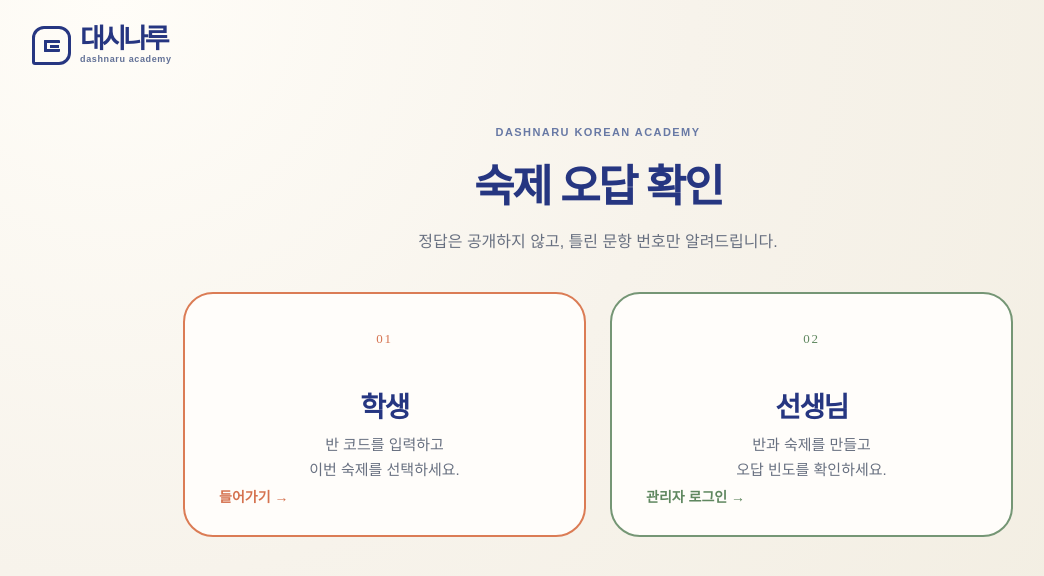
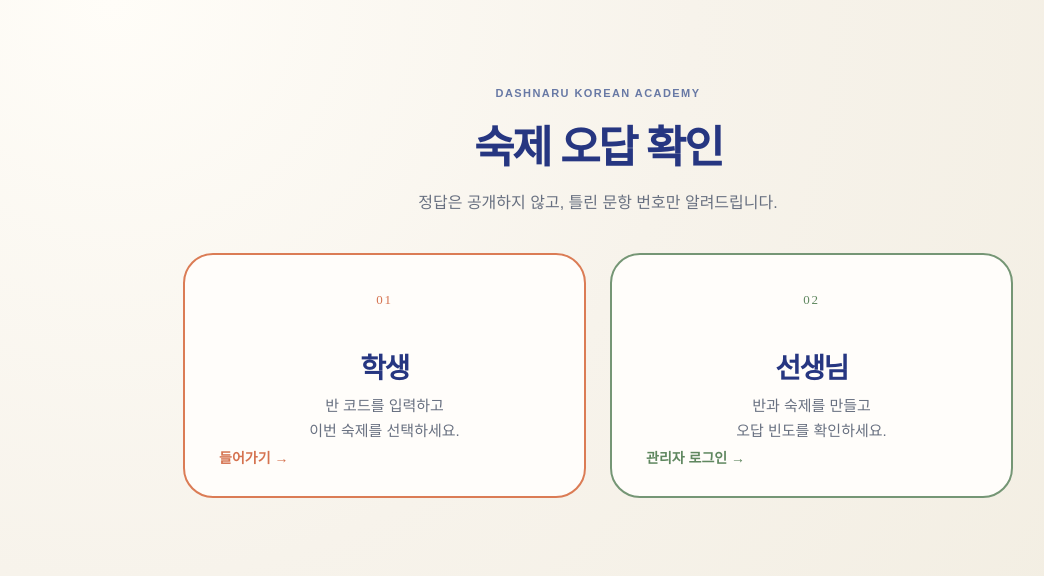
Before and after one commit to vickeycollab/kims, a Next.js app: page / in a window 1280 px wide. Shown: the top 576 px of the page, without its empty margins (42-1086 px from the left). Built offline with nearby package versions, Linux system fonts and the light colour scheme; a web font is replaced by a local one.

Commit message:
style: use official Dashnaru logo in header

```diff
--- a/app/page.tsx
+++ b/app/page.tsx
@@ -194,8 +194,7 @@ export default function Home() {
     <main>
       <header className="brand-header">
         <button className="brand" onClick={goHome} aria-label="대시나루 첫 화면">
-          <span className="brand-mark" aria-hidden="true"><i /></span>
-          <span className="brand-copy"><strong>대시나루</strong><small>dashnaru academy</small></span>
+          <img className="brand-logo" src="/dashnaru-logo.svg" alt="대시나루 국어학원" />
         </button>
         {view !== "home" && <button className="text-button" onClick={goHome}>처음으로</button>}
       </header>
```
